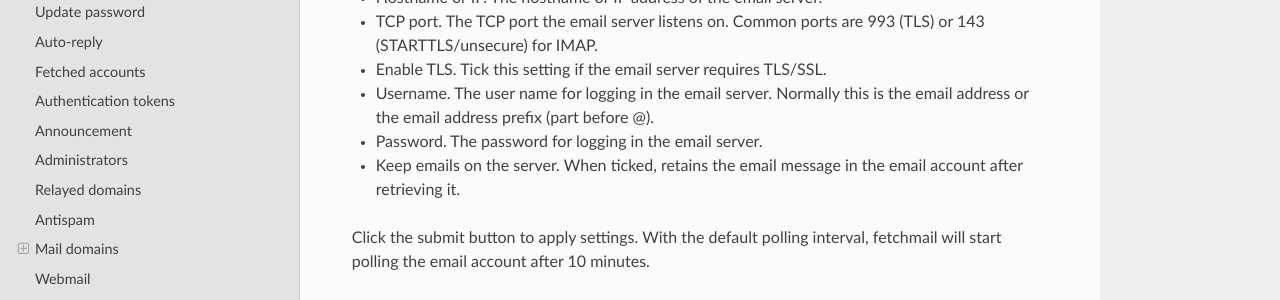
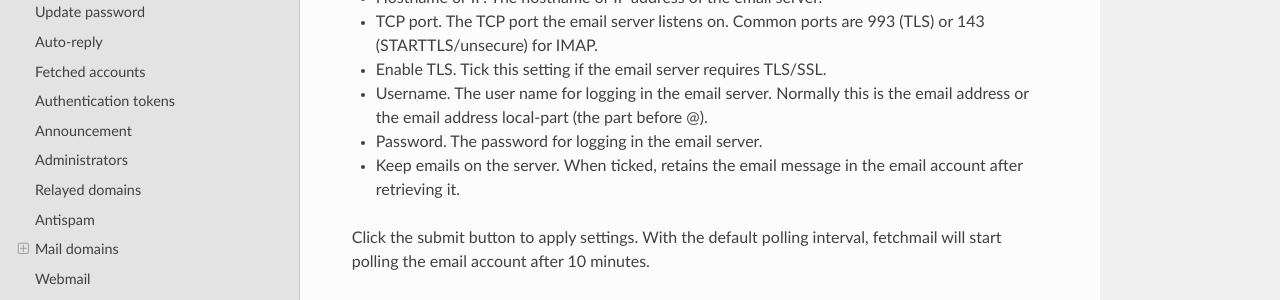
Before and after one commit to WillingDev0812/Mail-Management-Tool, a Sphinx documentation site: the page built from docs/webadministration.rst, in a window 1280 px wide and 900 px high, scrolled down 2998 px. Shown: the part 174-474 px from the top of the window. Built offline with Sphinx 7.4.7 and the Read the Docs theme 2.0.0, drawn with Linux system fonts in a browser that asks for light colours; formulas are drawn with MathJax 3.

Commit message:
Update docs/webadministration.rst
typo

Co-authored-by: Dario Ernst <github@kanojo.de>

```diff
--- a/docs/webadministration.rst
+++ b/docs/webadministration.rst
@@ -149,7 +149,7 @@ You can add a fetched account by clicking on the `Add an account` button on the
 
 * Enable TLS. Tick this setting if the email server requires TLS/SSL.
 
-* Username. The user name for logging in the email server. Normally this is the email address or the email address prefix (part before @).
+* Username. The user name for logging in the email server. Normally this is the email address or the email address local-part (the part before @).
 
 * Password. The password for logging in the email server.
 
```
